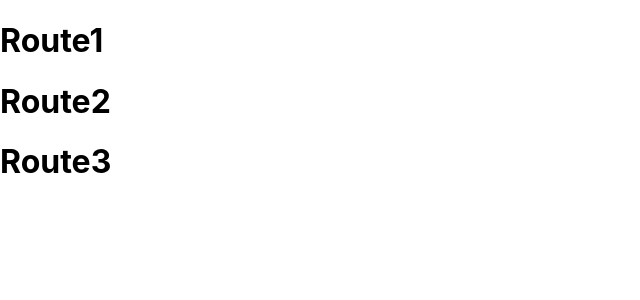
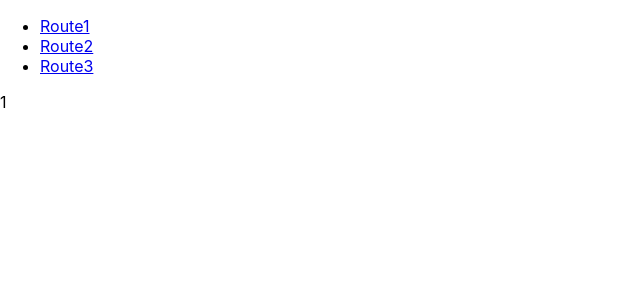
Before and after one commit to Jarpen94/react-day-2, a React (Create React App) app: page /param/1 in a window 1280 px wide. Shown: the top 300 px of the page, without its empty margins (0-640 px from the left). Built offline with nearby package versions, Linux system fonts and the light colour scheme.

Commit message:
finished day 2 with react

```diff
--- a/src/App.js
+++ b/src/App.js
@@ -1,20 +1,30 @@
 import React from 'react'
-import { BrowserRouter } from 'react-router-dom'
+import { BrowserRouter as Router,Link, Route } from 'react-router-dom'
 import Route1 from './Route1'
 import Route2 from './Route2'
 import Route3 from './Route3'
+import DisplayParam from './DisplayParam';
 
-const App = (props) => (
+const App = (props) =>
+  (
     <div>
-        <BrowserRouter>
-            <div>
-                <Route1 />
-                <Route2 />
-                <Route3 />
-            </div>
-        </BrowserRouter >
-    </div >
-)
+      <Router>
+        <div>
+          <div>
+            <ul>
+              <li><Link to='/route-1'>Route1</Link></li>
+              <li><Link to='/route-2'>Route2</Link></li>
+              <li><Link to='/route-3'>Route3</Link></li>
+            </ul>
+          </div>
+          <Route path="/Route-1" exact={true} component={Route1}></Route>
+          <Route path="/route-2" exact={true} component={Route2}></Route>
+          <Route path="/route-3" exact={true} component={Route3}></Route>
+        <Route path="/param/:key" component={DisplayParam} />
 
+        </div>
+      </Router>
+    </div>
+  )
 
 export default App
--- /dev/null
+++ b/src/DisplayParam.js
@@ -0,0 +1,10 @@
+import React from 'react'
+
+const DisplayParam = (props) => (
+    <div>
+{props.match.params.key}
+
+    </div>
+)
+
+export default DisplayParam
```
